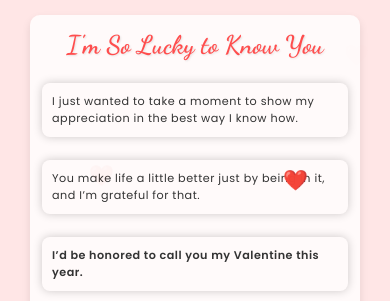
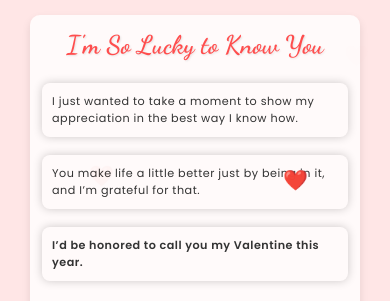
Before and after one commit to AlexLeetDev/valentines-website, a plain HTML site: page index.html in a window 390 px wide. Shown: the top 301 px of the page. Drawn offline with Linux system fonts and the light colour scheme.

Commit message:
Adjusted paragraph margins.

```diff
--- a/styles.css
+++ b/styles.css
@@ -224,7 +224,7 @@ span {
 
     p {
         font-size: 0.7em;
-        margin-bottom: 15px;
+        margin-bottom: 10px;
     }
 
     .button {
```
